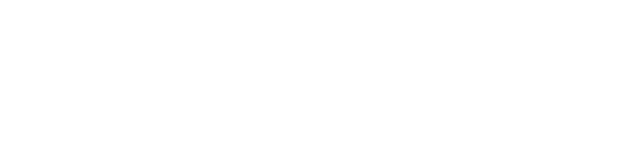
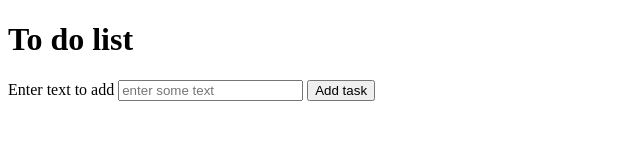
Before and after one commit to Jawad-Alichd4/to_do_list, a plain HTML site: page index.html in a window 1280 px wide. Shown: the whole page, without its empty margins (0-640 px from the left). Drawn offline with Linux system fonts and the light colour scheme.

Commit message:
update index.html

```diff
--- a/index.html
+++ b/index.html
@@ -6,6 +6,13 @@
     <title>Document</title>
 </head>
 <body>
-
+    <div>
+        <h1>To do list</h1>
+        <label for="input">Enter text to add</label>
+        <input type="text" id="taskInput" placeholder="enter some text" >
+        <button onclick="addTask()">Add task</button>
+        <ol id="taskList"></ol>
+        <script src="./script.js"></script>
+    </div>
 </body>
 </html>
```
